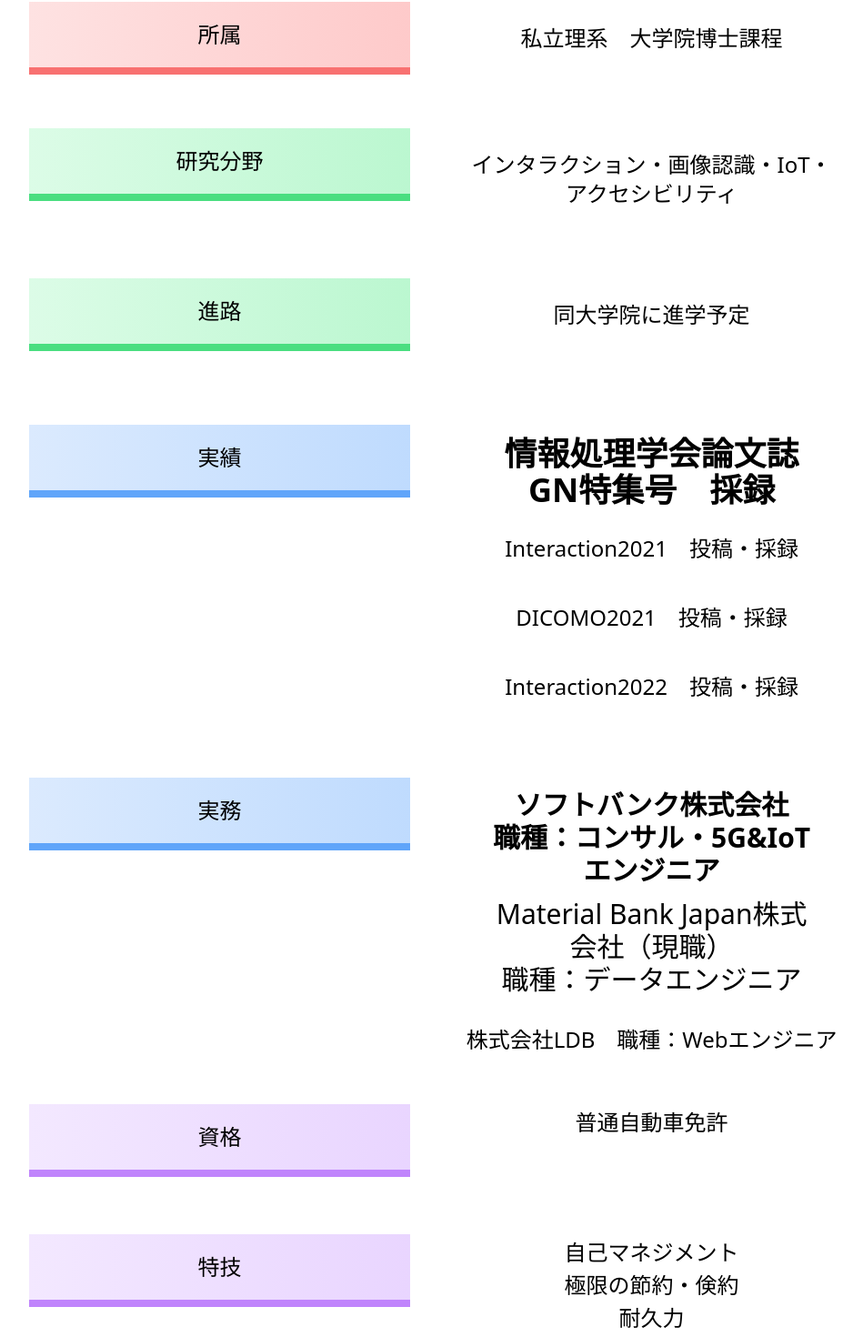
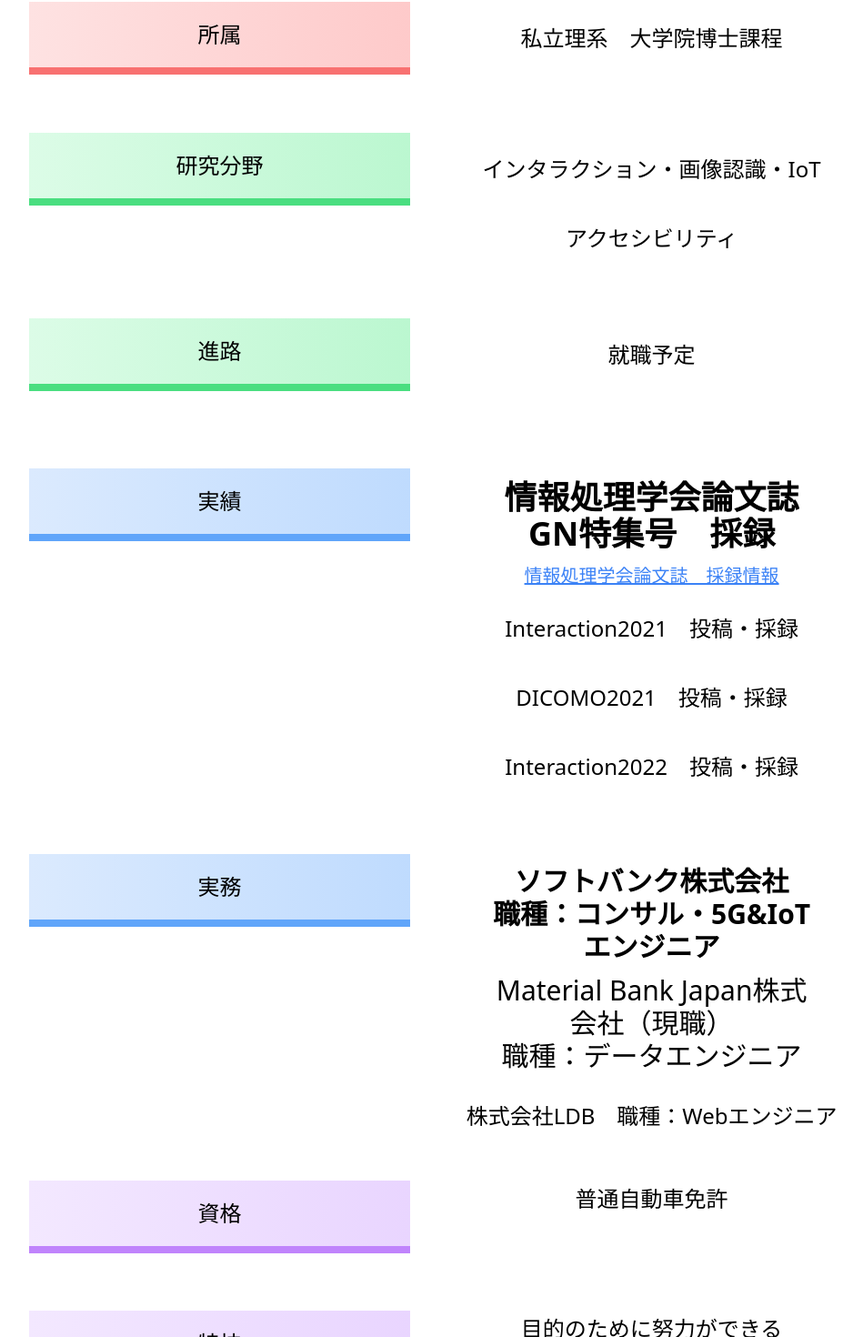
Before and after one commit to POD-azlamarhyu/portraitSite, a Next.js app: page /components/about in a window 1280 px wide. Shown: the part 362-1832 px from the top of the page at 91% size, without its empty margins (161-1110 px from the left). Built offline with nearby package versions, Linux system fonts and the light colour scheme.

Commit message:
feat skills and about

```diff
--- a/pages/components/about.js
+++ b/pages/components/about.js
@@ -24,13 +24,14 @@
                         <p className="md:m-auto bg-gradient-to-r from-green-100 to-green-200 border-b-8 border-green-400 text-xl md:text-2xl py-5">研究分野</p>
                     </div>
                     <div className="m-4 px-2 my-3 md:h-4/5 md:mx-3 md:px-2 md:py-2 text-center">
-                        <p className="m-1 text-center text-xl md:text-2xl py-5">インタラクション・画像認識・IoT・アクセシビリティ</p>
+                        <p className="m-1 text-center text-xl md:text-2xl py-5">インタラクション・画像認識・IoT</p>
+                        <p className="m-1 text-center text-xl md:text-2xl py-5">アクセシビリティ</p>
                     </div>
                     <div className="m-4 px-2 my-3 md:h-4/5 md:mx-3 md:px-2 md:py-2 text-center">
                         <p className="md:m-auto bg-gradient-to-r from-green-100 to-green-200 border-b-8 border-green-400 text-xl md:text-2xl py-5">進路</p>
                     </div>
                     <div className="m-4 px-2 my-3 md:h-4/5 md:mx-3 md:px-2 md:py-2 text-center">
-                        <p className="m-1 text-center text-xl md:text-2xl py-5">同大学院に進学予定</p>
+                        <p className="m-1 text-center text-xl md:text-2xl py-5">就職予定</p>
                     </div>
                     <div className="m-4 px-2 my-3 md:h-4/5 md:mx-3 md:px-2 md:py-2 text-center">
                         <p className="md:m-auto bg-gradient-to-r from-blue-100 to-blue-200 border-b-8 border-blue-400 text-xl md:text-2xl py-5">実績</p>
@@ -38,6 +39,7 @@
                     <div className="m-4 px-2 my-3 md:h-4/5 md:mx-3 md:px-2 md:py-2 text-center py-5">
                         <p className="text-center mt-3 mr-3 ml-3 text-xl md:text-4xl px-4"><strong>情報処理学会論文誌</strong></p>
                         <p className="text-center mr-3 ml-3 mb-3 text-xl md:text-4xl px-4"><strong>GN特集号　採録</strong></p>
+                        <p className=""><a className="text-center mr-3 ml-3 mb-3 text-lg md:text-xl px-4 text-blue-500 underline" href="https://www.ipsj.or.jp/journal/info/accept/october.html">情報処理学会論文誌　採録情報</a></p>
                         <p className="text-center m-3 text-xl md:text-2xl p-4">Interaction2021　投稿・採録</p>
                         <p className="text-center m-3 text-xl md:text-2xl p-4">DICOMO2021　投稿・採録</p>
                         <p className="text-center m-3 text-xl md:text-2xl p-4">Interaction2022　投稿・採録</p>
@@ -64,9 +66,9 @@
                         <p className="md:m-auto bg-gradient-to-r from-purple-100 to-purple-200 border-b-8 border-purple-400 text-xl md:text-2xl py-5">特技</p>
                     </div>
                     <div className="m-4 px-2 my-3 md:h-4/5 md:mx-3 md:px-2 md:py-2 text-center">
-                        <p className="m-1 text-center text-xl md:text-2xl">自己マネジメント</p>
-                        <p className="m-1 text-center text-xl md:text-2xl">極限の節約・倹約</p>
-                        <p className="m-1 text-center text-xl md:text-2xl">耐久力</p>
+                        <p className="m-1 text-center text-xl md:text-2xl">目的のために努力ができる</p>
+                        <p className="m-1 text-center text-xl md:text-2xl">目的のための節約・倹約</p>
+                        <p className="m-1 text-center text-xl md:text-2xl">耐久力・忍耐力</p>
                         <p className="m-1 text-center text-xl md:text-2xl">行動力</p>
                     </div>
                 </div>
--- a/pages/components/hobbys.js
+++ b/pages/components/hobbys.js
@@ -7,7 +7,7 @@
     {
         id: 0,
         image: require("../../public/travel.png").default,
-        title: "Travel　-鉄道旅行-",
+        title: "Travel　-旅行-",
         description: [
             {
                 id: 0,
--- a/pages/components/skills.js
+++ b/pages/components/skills.js
@@ -103,7 +103,7 @@
     },
     {
         id:20,
-        image: "devicon-unrealengine-original-wordmark",
+        image: "devicon-unrealengine-original colored",
         title: "Unreal Engine 5",
         stars: 2,
         description: "メタバースの開発やゲームの他，建築等で使用しています．",
```
